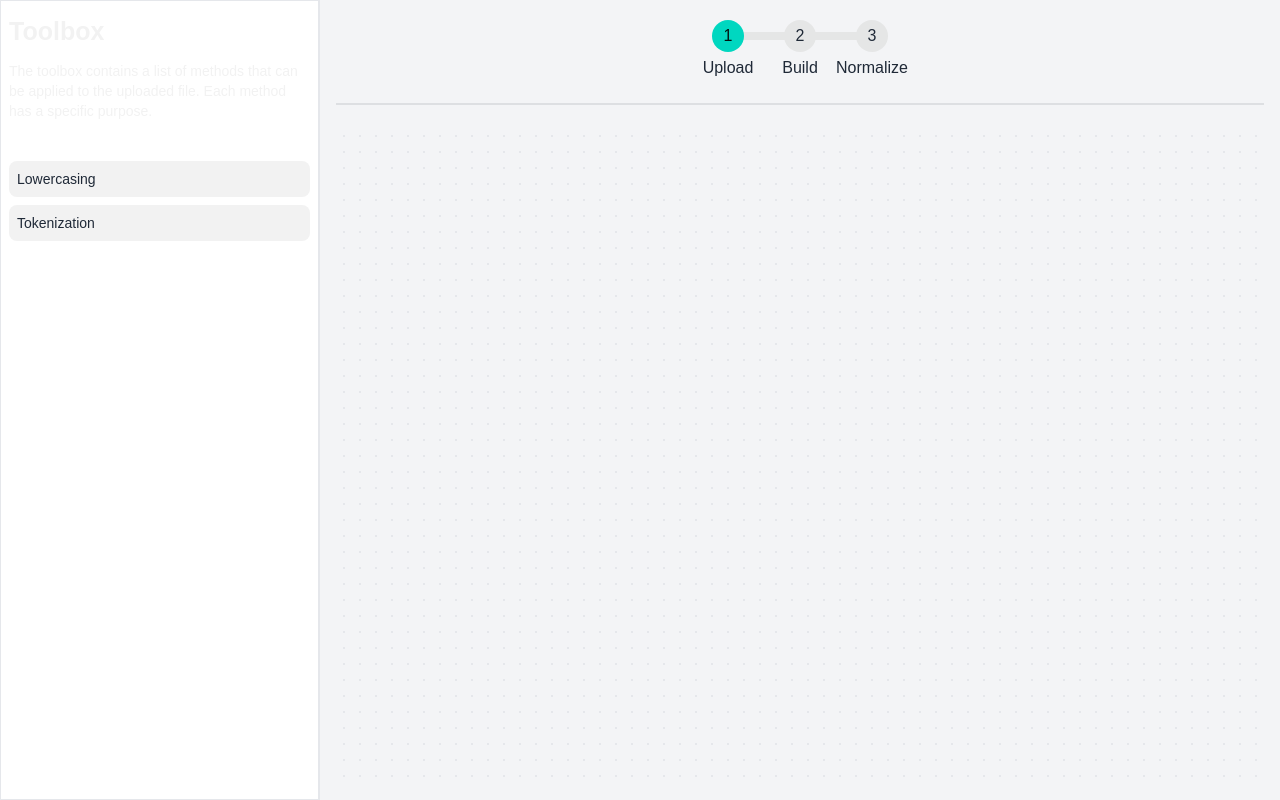
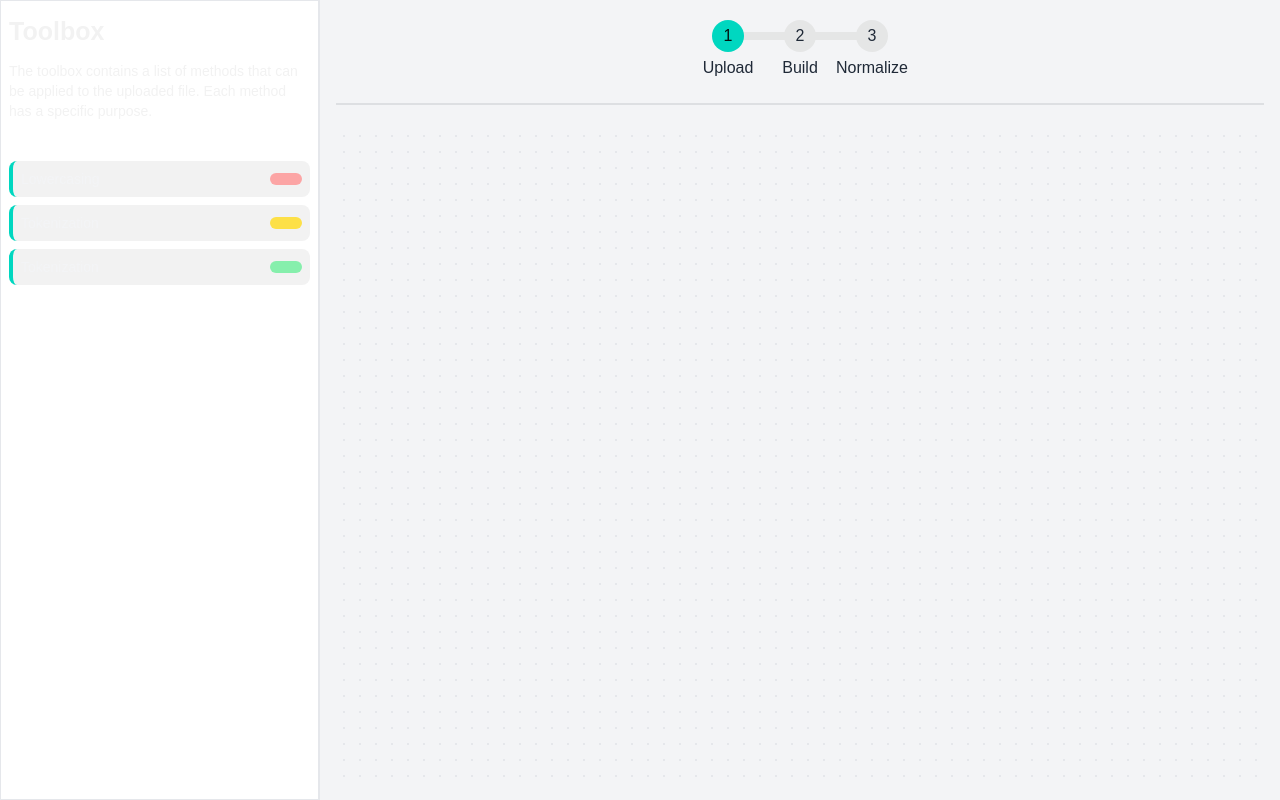
Before and after one commit to 0xbalazstoth/datveez, a Next.js app: page /builder in a window 1280 px wide. Built offline with nearby package versions, Linux system fonts and the light colour scheme.

Commit message:
Added toolbox categories

```diff
--- a/app/builder/page.tsx
+++ b/app/builder/page.tsx
@@ -6,6 +6,7 @@ import GridLayout from "../layouts/grid.layout";
 import Sidebar from "../components/sidebar";
 import Steps from "../components/steps";
 import Step from "../types/step.type";
+import ToolboxCategory from "../types/toolbox.categories.type";
 
 interface BuilderPageProps {}
 
@@ -53,8 +54,18 @@ export default function BuilderPage(props: BuilderPageProps) {
         </div>
         <Sidebar>
           <div className="flex flex-col gap-2 mt-10">
-            <ToolboxItem name="Lowercasing"></ToolboxItem>
-            <ToolboxItem name="Tokenization"></ToolboxItem>
+            <ToolboxItem
+              name="Lowercasing"
+              category={ToolboxCategory.Remove}
+            ></ToolboxItem>
+            <ToolboxItem
+              name="Tokenization"
+              category={ToolboxCategory.Tokenization}
+            ></ToolboxItem>
+            <ToolboxItem
+              name="Tokenization"
+              category={ToolboxCategory.Normalization}
+            ></ToolboxItem>
           </div>
         </Sidebar>
       </div>
--- a/app/components/toolbox.item.tsx
+++ b/app/components/toolbox.item.tsx
@@ -1,14 +1,31 @@
+import ToolboxCategory from "../types/toolbox.categories.type";
+
 interface ToolboxItemProps {
   name: string;
+  category: ToolboxCategory;
 }
 
+const categories = [
+  { name: ToolboxCategory.Remove, color: "bg-red-300" },
+  { name: ToolboxCategory.Tokenization, color: "bg-yellow-300" },
+  { name: ToolboxCategory.Normalization, color: "bg-green-300" },
+];
+
 export default function ToolboxItem(props: ToolboxItemProps) {
-  const { name } = props;
+  const { name, category } = props;
 
   return (
-    <div className="bg-base-200 rounded-lg p-2">
-      <div className="bg-white h-full w-2"></div>
-      <span>{name}</span>
+    <div className="bg-base-200 rounded-lg p-2 border-l-4 border-accent">
+      <div className="flex gap-4 items-center justify-between">
+        <div>
+          <span className="font-thin text-gray-100">{name}</span>
+        </div>
+        <div
+          className={`flex ${
+            categories.find((c) => c.name === category)?.color
+          } h-3 w-8 rounded-lg`}
+        ></div>
+      </div>
     </div>
   );
 }
--- /dev/null
+++ b/app/types/toolbox.categories.type.tsx
@@ -0,0 +1,7 @@
+export enum ToolboxCategory {
+  Remove = "remove",
+  Tokenization = "tokenization",
+  Normalization = "normalization",
+}
+
+export default ToolboxCategory;
```
